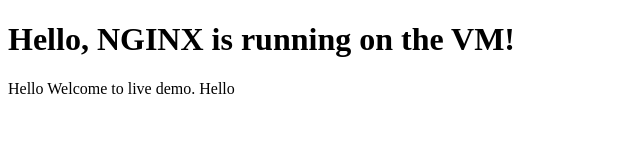
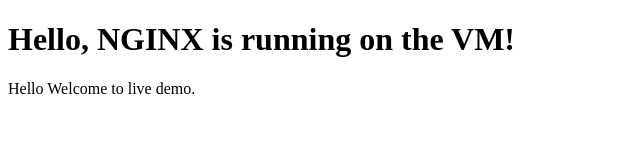
Before and after one commit to piyush-1414/demo-repo, a plain HTML site: page src/index.html in a window 1280 px wide. Shown: the full height of the page, 0-640 px from the left. Drawn offline with Linux system fonts and the light colour scheme.

Commit message:
Update index.html

```diff
--- a/src/index.html
+++ b/src/index.html
@@ -6,6 +6,6 @@
 </head>
 <body>
     <h1>Hello, NGINX is running on the VM!</h1>
-    <p>Hello Welcome to live demo. Hello</p>
+    <p>Hello Welcome to live demo.</p>
 </body>
 </html>
```
